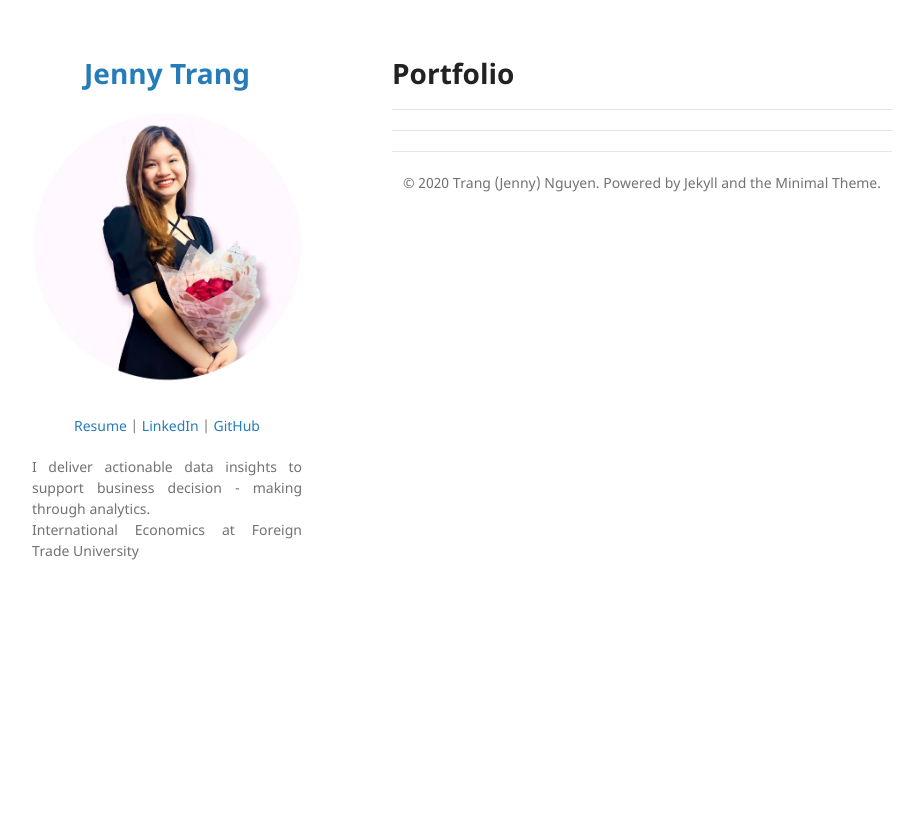
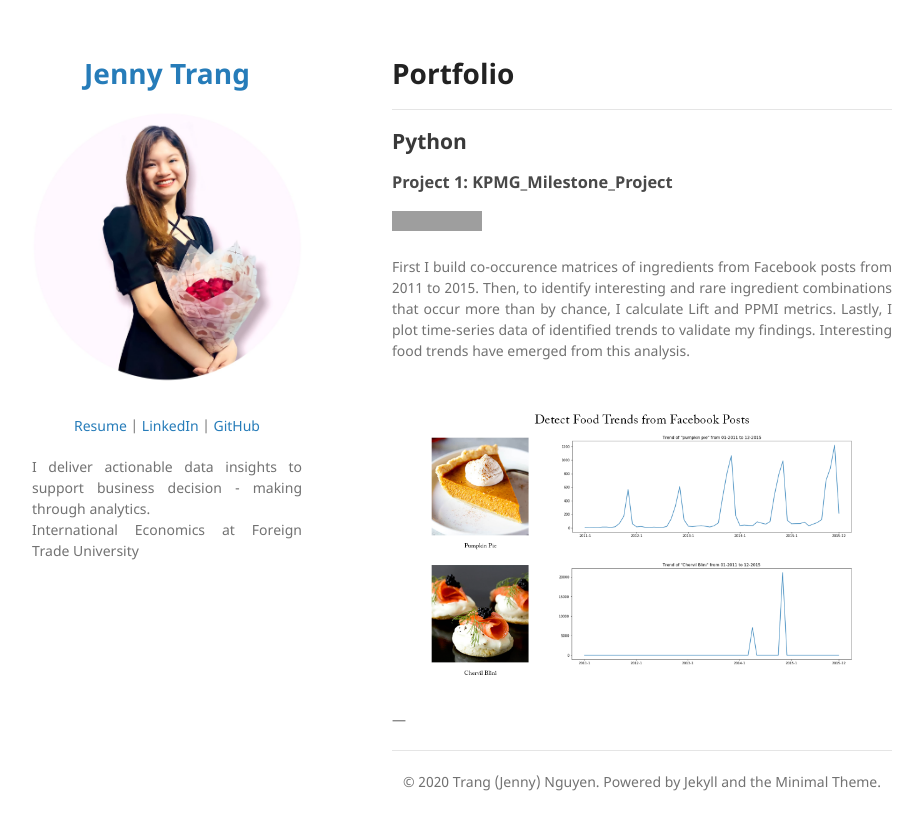
Before and after one commit to jasminechann/jasminechann.github.io, a Jekyll site: the page built from index.md, in a window 1280 px wide. Shown: the top 830 px of the page, without its empty margins (178-1101 px from the left). Built offline with Jekyll 4.4.1, drawn with Linux system fonts in a browser that asks for light colours; our own code applies the rules of GitHub Pages for plain Markdown files; grey boxes are pictures that could not be loaded.

Commit message:
Update index.md

```diff
--- a/index.md
+++ b/index.md
@@ -1,7 +1,15 @@
 # Portfolio
 ---
+## Python
 
+### Project 1: KPMG_Milestone_Project
 
+[![Open Notebook](https://img.shields.io/badge/Jupyter-Open_Notebook-blue?logo=Jupyter)](projects/detect-food-trends-facebook.html)
+
+<div style="text-align: justify">First I build co-occurence matrices of ingredients from Facebook posts from 2011 to 2015. Then, to identify interesting and rare ingredient combinations that occur more than by chance, I calculate Lift and PPMI metrics. Lastly, I plot time-series data of identified trends to validate my findings. Interesting food trends have emerged from this analysis.</div>
+<br>
+<center><img src="images/fb-food-trends.png"></center>
+<br>
 ---
 
 ---
```
